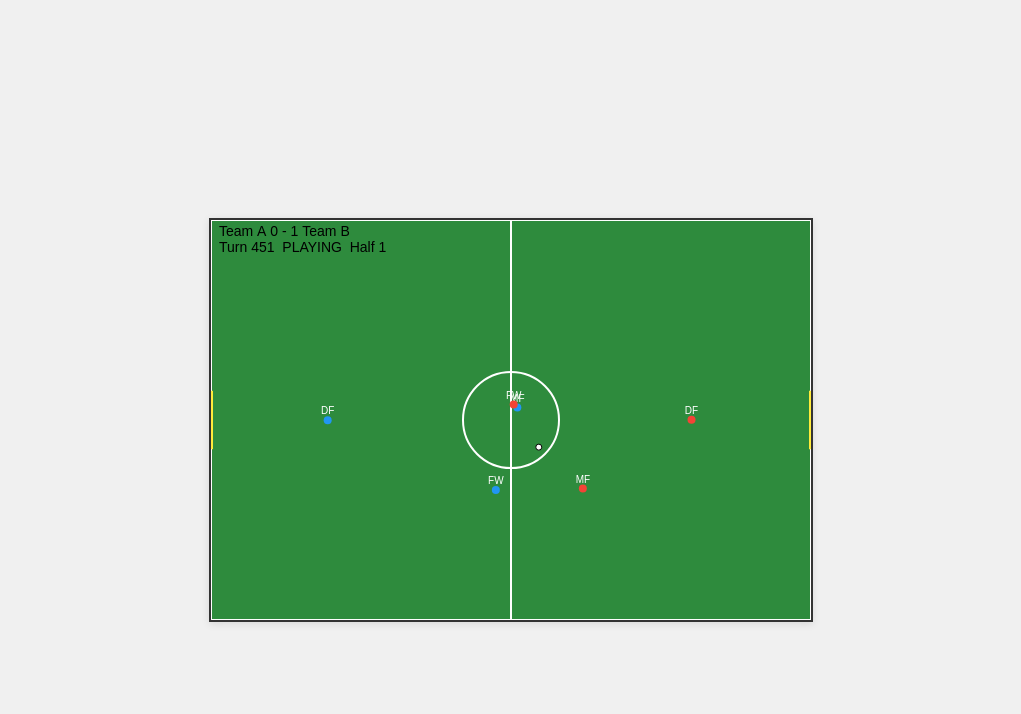
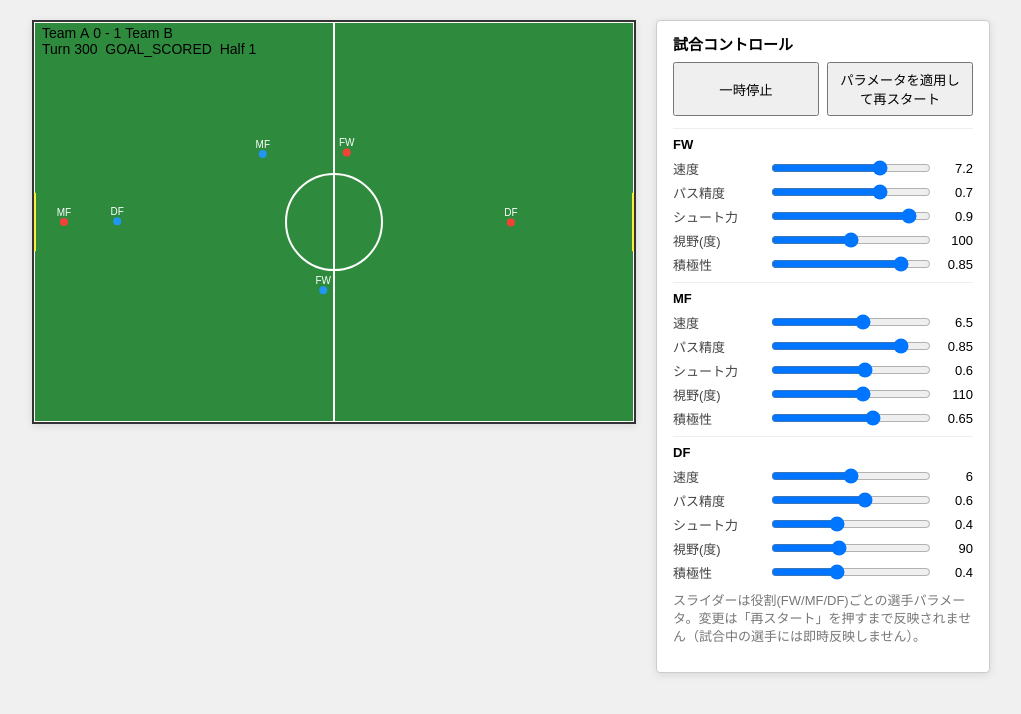
Before and after one commit to tome-beta/Agent_Football, a website built with Vite: page index.html in a window 1280 px wide. Shown: the whole page, without its empty margins (129-1150 px from the left). Built offline with nearby package versions, Linux system fonts and the light colour scheme.

Commit message:
Add start/pause and player-parameter controls (milestone F)
index.html gains a controls panel: pause/resume toggle, a restart
button, and role-based (FW/MF/DF) sliders for the five PlayerParams
(speed, passAccuracy, shootPower, vision, aggressiveness). Restart
rebuilds the Simulator with the edited config.

The initial pause/resume implementation tracked a requestAnimationFrame
id and only rescheduled when it was null, which had a timing window
where clicking resume right after pause (before the in-flight frame
had settled rafId back to null) silently did nothing. Rewritten so the
rAF chain runs continuously until MATCH_END and a `running` flag only
gates whether simulator.step() executes each frame -- confirmed fixed
in the browser.

```diff
--- a/index.html
+++ b/index.html
@@ -12,8 +12,10 @@
       background-color: #f0f0f0;
       display: flex;
       justify-content: center;
-      align-items: center;
+      align-items: flex-start;
+      gap: 20px;
       min-height: 100vh;
+      flex-wrap: wrap;
     }
     #game {
       border: 2px solid #333;
@@ -21,12 +23,76 @@
       display: block;
       box-shadow: 0 2px 8px rgba(0, 0, 0, 0.1);
     }
+    #controls {
+      background: #fff;
+      border: 1px solid #ccc;
+      border-radius: 4px;
+      padding: 12px 16px;
+      width: 300px;
+      box-shadow: 0 2px 8px rgba(0, 0, 0, 0.1);
+      font-size: 13px;
+    }
+    #controls h2 {
+      font-size: 15px;
+      margin: 0 0 8px;
+    }
+    #controls .buttons {
+      display: flex;
+      gap: 8px;
+      margin-bottom: 12px;
+    }
+    #controls button {
+      flex: 1;
+      padding: 6px 8px;
+      cursor: pointer;
+    }
+    #controls .role-group {
+      border-top: 1px solid #eee;
+      padding-top: 8px;
+      margin-top: 8px;
+    }
+    #controls .role-group h3 {
+      font-size: 13px;
+      margin: 0 0 6px;
+    }
+    #controls .param-row {
+      display: grid;
+      grid-template-columns: 90px 1fr 34px;
+      align-items: center;
+      gap: 6px;
+      margin-bottom: 4px;
+    }
+    #controls .param-row label {
+      color: #444;
+    }
+    #controls .param-row output {
+      text-align: right;
+      font-variant-numeric: tabular-nums;
+    }
+    #controls .hint {
+      color: #777;
+      margin-top: 10px;
+      line-height: 1.4;
+    }
   </style>
 </head>
 <body>
   <!-- 論理サイズ 75m(横) x 50m(縦) のピッチ（ゴールが左右）を 8px/m で描画する想定。
        実際のサイズは CanvasRenderer.init() が GameConfig から設定し直す。 -->
   <canvas id="game" width="600" height="400"></canvas>
+
+  <div id="controls">
+    <h2>試合コントロール</h2>
+    <div class="buttons">
+      <button id="toggleBtn" type="button">一時停止</button>
+      <button id="restartBtn" type="button">パラメータを適用して再スタート</button>
+    </div>
+    <div id="role-groups"></div>
+    <p class="hint">
+      スライダーは役割(FW/MF/DF)ごとの選手パラメータ。変更は「再スタート」を押すまで反映されません（試合中の選手には即時反映しません）。
+    </p>
+  </div>
+
   <script type="module" src="/src/main.ts"></script>
 </body>
 </html>
--- a/src/main.ts
+++ b/src/main.ts
@@ -1,29 +1,148 @@
 import { loadConfig } from "./simulation";
 import { CanvasRenderer } from "./renderer";
 import { Simulator, ConsoleLogger } from "./simulation";
+import { defaultConfig } from "./config/default";
+import type { GameConfig, PlayerParams, Role } from "./types";
+
+const ROLES: Role[] = ["FW", "MF", "DF"];
+
+/** [パラメータキー, ラベル, min, max, step] */
+const PARAM_SLIDERS: Array<[keyof PlayerParams, string, number, number, number]> = [
+  ["speed", "速度", 3, 9, 0.1],
+  ["passAccuracy", "パス精度", 0, 1, 0.05],
+  ["shootPower", "シュート力", 0, 1, 0.05],
+  ["vision", "視野(度)", 40, 160, 5],
+  ["aggressiveness", "積極性", 0, 1, 0.05],
+];
+
+function buildControls(root: HTMLElement): Record<Role, Record<keyof PlayerParams, HTMLInputElement>> {
+  const inputs = {} as Record<Role, Record<keyof PlayerParams, HTMLInputElement>>;
+
+  for (const role of ROLES) {
+    const group = document.createElement("div");
+    group.className = "role-group";
+
+    const heading = document.createElement("h3");
+    heading.textContent = role;
+    group.appendChild(heading);
+
+    const roleInputs = {} as Record<keyof PlayerParams, HTMLInputElement>;
+
+    for (const [key, label, min, max, step] of PARAM_SLIDERS) {
+      const row = document.createElement("div");
+      row.className = "param-row";
+
+      const labelEl = document.createElement("label");
+      labelEl.textContent = label;
+
+      const input = document.createElement("input");
+      input.type = "range";
+      input.min = String(min);
+      input.max = String(max);
+      input.step = String(step);
+      input.value = String(defaultConfig.team.roleParams[role][key]);
+
+      const output = document.createElement("output");
+      output.textContent = input.value;
+      input.addEventListener("input", () => {
+        output.textContent = input.value;
+      });
+
+      row.appendChild(labelEl);
+      row.appendChild(input);
+      row.appendChild(output);
+      group.appendChild(row);
+
+      roleInputs[key] = input;
+    }
+
+    inputs[role] = roleInputs;
+    root.appendChild(group);
+  }
+
+  return inputs;
+}
+
+function readConfigFromControls(
+  inputs: Record<Role, Record<keyof PlayerParams, HTMLInputElement>>
+): GameConfig {
+  const roleParams = {} as Record<Role, PlayerParams>;
+  for (const role of ROLES) {
+    roleParams[role] = {
+      speed: Number(inputs[role].speed.value),
+      passAccuracy: Number(inputs[role].passAccuracy.value),
+      shootPower: Number(inputs[role].shootPower.value),
+      vision: Number(inputs[role].vision.value),
+      aggressiveness: Number(inputs[role].aggressiveness.value),
+    };
+  }
+
+  return loadConfig({
+    team: {
+      roleParams,
+      formation: defaultConfig.team.formation,
+      tactics: defaultConfig.team.tactics,
+      names: defaultConfig.team.names,
+    },
+  });
+}
 
 function main() {
   const canvasElement = document.getElementById("game") as HTMLCanvasElement | null;
-  if (!canvasElement) {
-    throw new Error("Canvas element not found");
+  const roleGroupsRoot = document.getElementById("role-groups");
+  const toggleBtn = document.getElementById("toggleBtn") as HTMLButtonElement | null;
+  const restartBtn = document.getElementById("restartBtn") as HTMLButtonElement | null;
+  if (!canvasElement || !roleGroupsRoot || !toggleBtn || !restartBtn) {
+    throw new Error("Required DOM elements not found");
   }
 
-  const config = loadConfig();
-  const renderer = new CanvasRenderer(canvasElement, config);
-  const logger = new ConsoleLogger();
+  const inputs = buildControls(roleGroupsRoot);
 
-  const simulator = new Simulator(config, renderer, logger);
-
+  const renderer = new CanvasRenderer(canvasElement, defaultConfig);
   renderer.init();
 
+  let simulator = new Simulator(loadConfig(), renderer, new ConsoleLogger());
+  let running = true;
+  // requestAnimationFrame の連鎖が現在生きているか。MATCH_END で連鎖が止まるので、
+  // 再スタート時にもう一度動かす必要があるかどうかの判定に使う。
+  let loopAlive = false;
+
+  // rAF の連鎖自体は一時停止中も止めない。running フラグで simulator.step() の
+  // 実行だけを止めることで、一時停止/再開の反映タイミングが requestAnimationFrame の
+  // ID管理に依存しないようにする（前回の実装は rafId が非null のままの一瞬に
+  // 再開を押すと反映されないことがあった）。
   function loop() {
-    simulator.step();
-    if (simulator.state.phase !== "MATCH_END") {
+    if (running) {
+      simulator.step();
+    }
+    if (simulator.state.phase === "MATCH_END") {
+      loopAlive = false;
+      return;
+    }
+    requestAnimationFrame(loop);
+  }
+
+  function ensureLoopAlive() {
+    if (!loopAlive) {
+      loopAlive = true;
       requestAnimationFrame(loop);
     }
   }
 
-  loop();
+  toggleBtn.addEventListener("click", () => {
+    running = !running;
+    toggleBtn.textContent = running ? "一時停止" : "再開";
+  });
+
+  restartBtn.addEventListener("click", () => {
+    const config = readConfigFromControls(inputs);
+    simulator = new Simulator(config, renderer, new ConsoleLogger());
+    running = true;
+    toggleBtn.textContent = "一時停止";
+    ensureLoopAlive();
+  });
+
+  ensureLoopAlive();
 }
 
 main();
```
